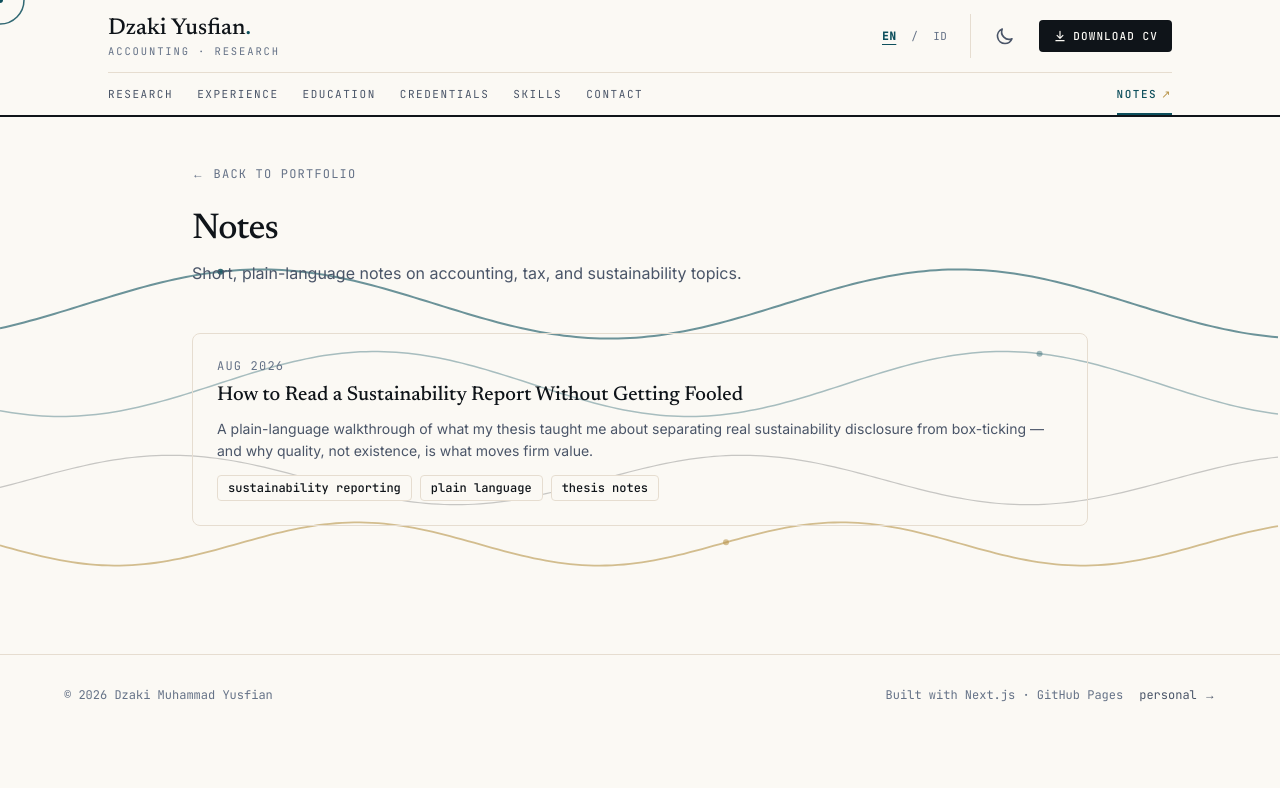
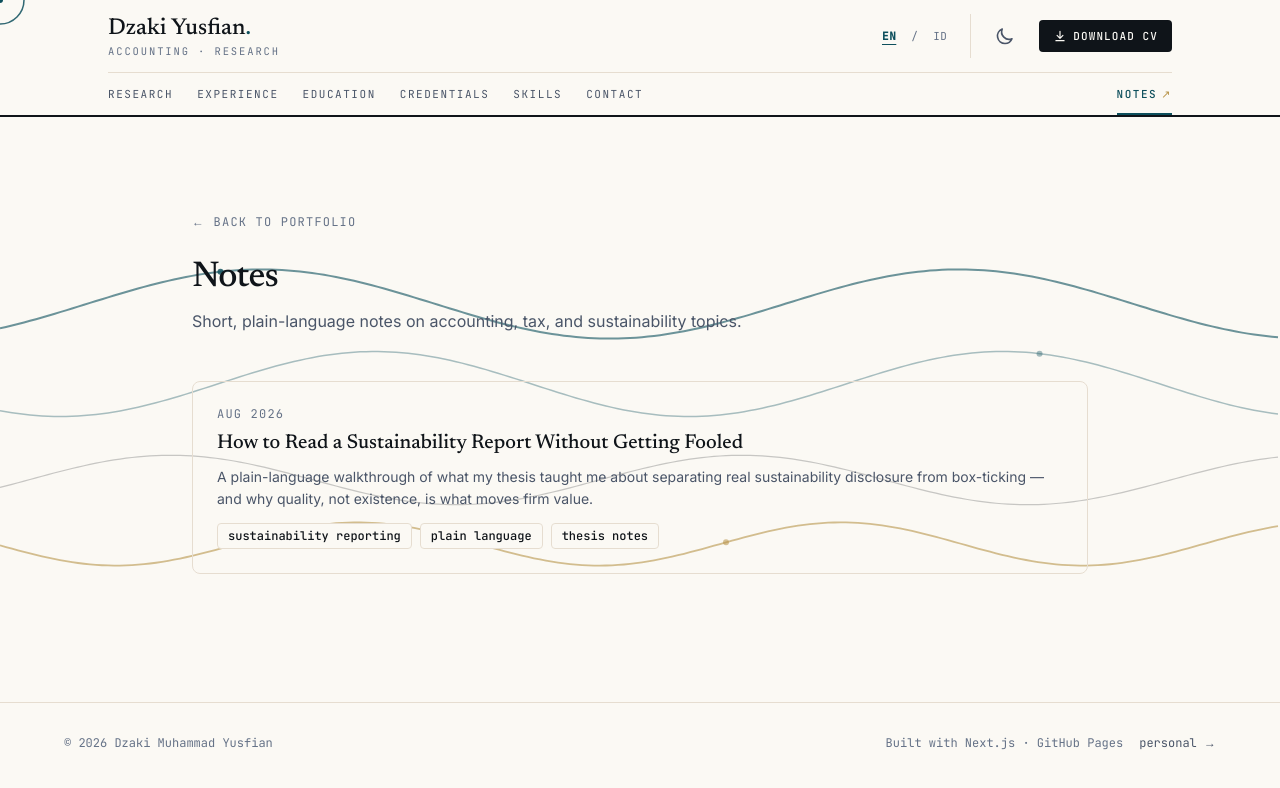
Before and after one commit to DMY-cmyk/Proffesional_Portfolio, a Next.js app: page /notes in a window 1280 px wide. Shown: the top 788 px of the page. Built offline with nearby package versions, Linux system fonts and the light colour scheme.

Commit message:
feat(nav): layout offsets for the taller masthead

```diff
--- a/src/app/layout.tsx
+++ b/src/app/layout.tsx
@@ -58,7 +58,7 @@ export default function RootLayout({
             <CommandPalette />
             <Navbar />
             <PageTransition>
-              <main id="main-content" className="pt-24">{children}</main>
+              <main id="main-content" className="pt-24 lg:pt-36">{children}</main>
             </PageTransition>
             <Footer />
           </LanguageProvider>
--- a/src/components/layout/section-wrapper.tsx
+++ b/src/components/layout/section-wrapper.tsx
@@ -11,7 +11,7 @@ interface SectionWrapperProps {
 
 export function SectionWrapper({ id, children, className }: SectionWrapperProps) {
   return (
-    <section id={id} className={cn('py-20 px-4', className)}>
+    <section id={id} className={cn('py-20 px-4 scroll-mt-20', className)}>
       <div className="mx-auto max-w-6xl">
         <ScrollReveal>
           {children}
```
Also changed, not shown: 1 other file (tests, documents, lock files or other folders).
